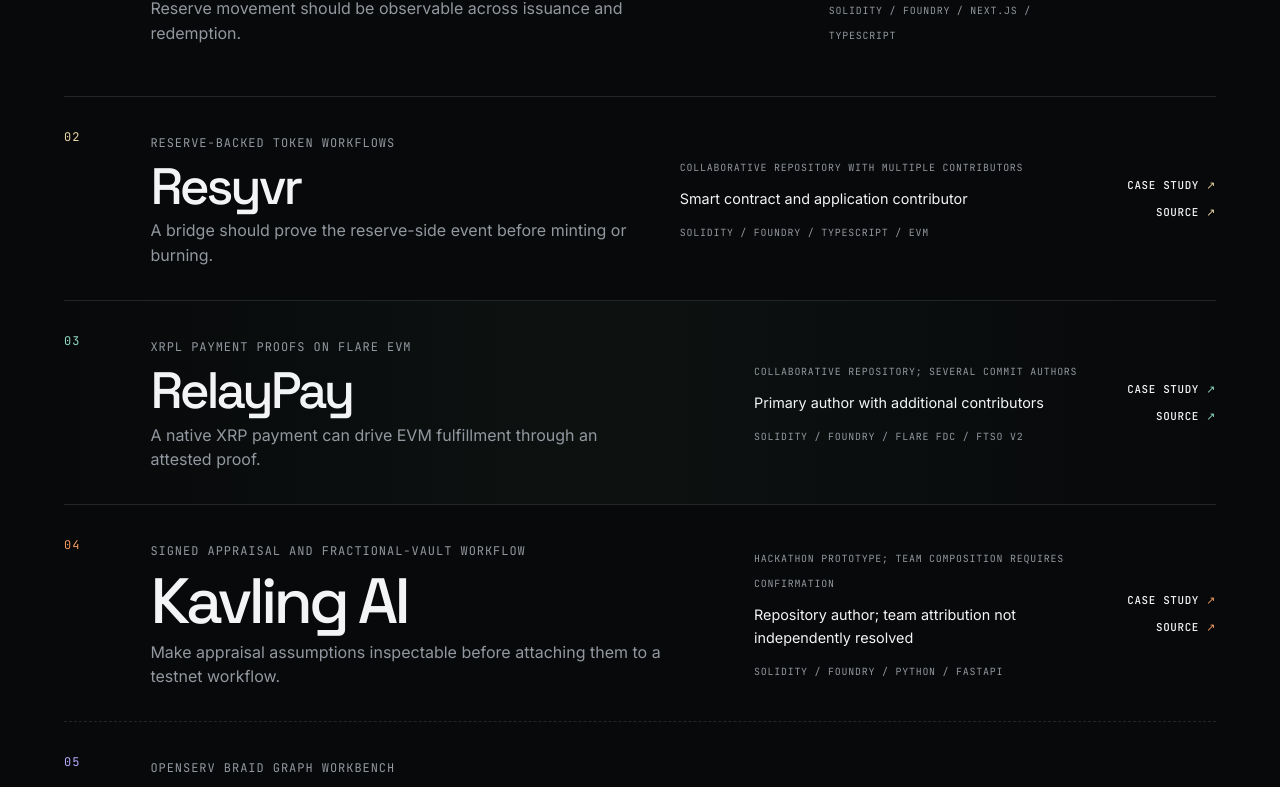
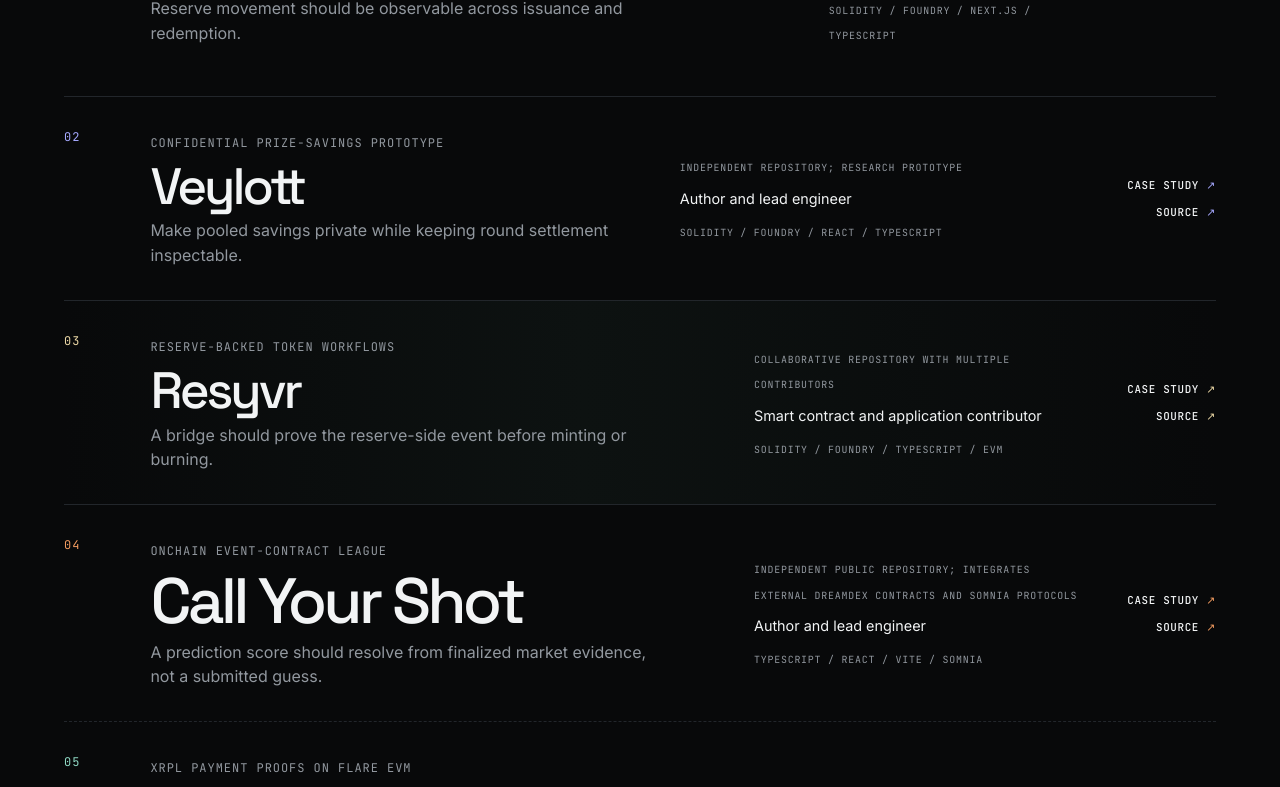
Before and after one commit to Webghost01-NG/webghost-portfolio, a Next.js app: page / in a window 1280 px wide. Shown: the part 7339-8126 px from the top of the page. Built offline with nearby package versions, Linux system fonts and the light colour scheme; no server answers.

Commit message:
feat: expand selected work with current projects

```diff
--- a/src/components/home/EditorialBlocks.tsx
+++ b/src/components/home/EditorialBlocks.tsx
@@ -54,7 +54,7 @@
 }
 
 export function SelectedSystems() {
-  const order = ["reserverail", "resyvr", "relaypay", "kavling-ai", "kumivyr", "kwala-mcp"];
+  const order = ["reserverail", "veylott", "resyvr", "call-your-shot", "relaypay", "proofops", "promiseguard", "kavling-ai", "kumivyr", "kwala-mcp"];
   const items: Project[] = order.flatMap((slug) => { const project = selectedProjects.find((item) => item.slug === slug); return project ? [project] : []; });
   return <section aria-labelledby="selected-title" className="selected section-space" id="selected-systems"><Container>
     <div className="section-heading"><span className="technical-label">05 / COOPERATIVE SYSTEMS</span><h2 id="selected-title">SELECTED<br /><span>SYSTEMS.</span></h2><p>Different teams, different trust boundaries. Roles and project limits are stated alongside the work.</p></div>
```
Also changed, not shown: 1 other file (tests, documents, lock files or other folders).
